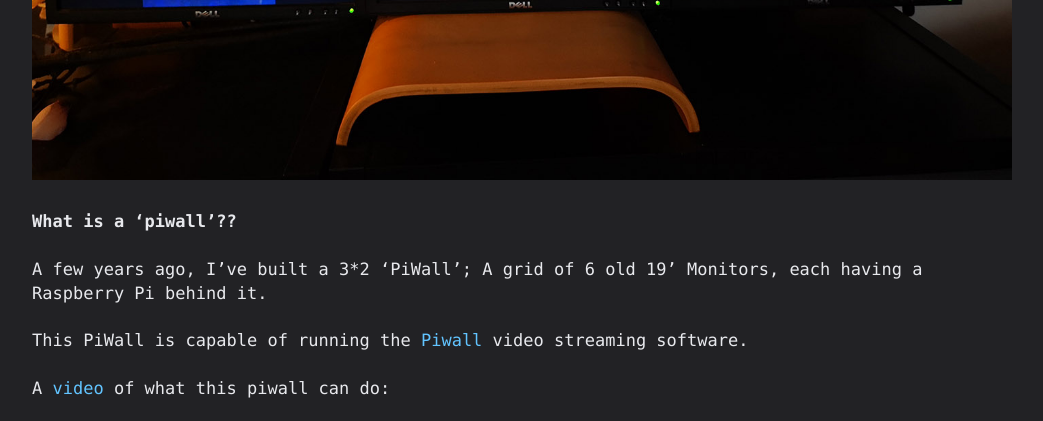
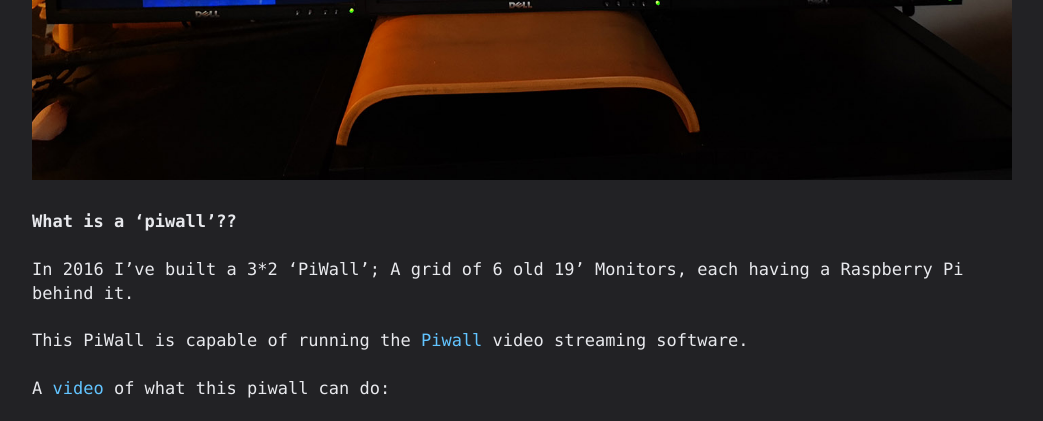
Before and after one commit to basdds/basdds.github.io, a Jekyll site: the page built from _posts/2020-01-21-Raspberry-Pi-Photowall.md, in a window 1280 px wide and 900 px high, scrolled down 762 px, cut to the strip 0-421 px from the top of the window. Shown: the whole strip, without its empty margins (118-1161 px from the left). Built offline with Jekyll 4.4.1, drawn with Linux system fonts in a browser that asks for light colours.

Commit message:
site update

```diff
--- a/_posts/2020-01-21-Raspberry-Pi-Photowall.md
+++ b/_posts/2020-01-21-Raspberry-Pi-Photowall.md
@@ -8,7 +8,7 @@ author: Bas
 
 **What is a 'piwall'??**
 
-A few years ago, I've built a 3*2 'PiWall'; A grid of 6 old 19' Monitors, each having a Raspberry Pi behind it.
+In 2016 I've built a 3*2 'PiWall'; A grid of 6 old 19' Monitors, each having a Raspberry Pi behind it.
 
 This PiWall is capable of running the [Piwall](http://www.piwall.co.uk/){:target="_blank"} video streaming software.
 
```
